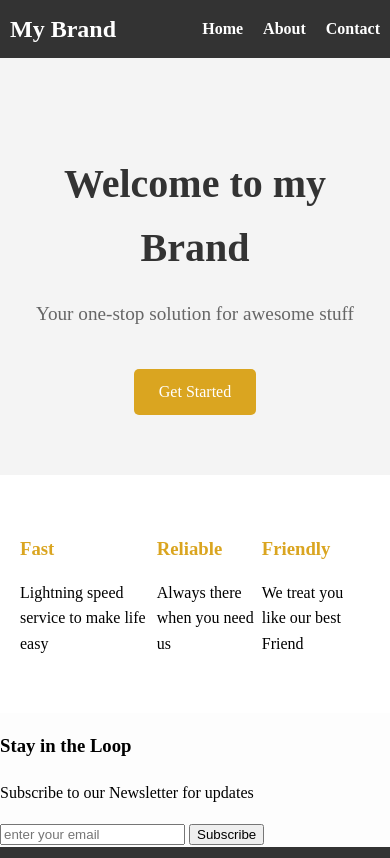
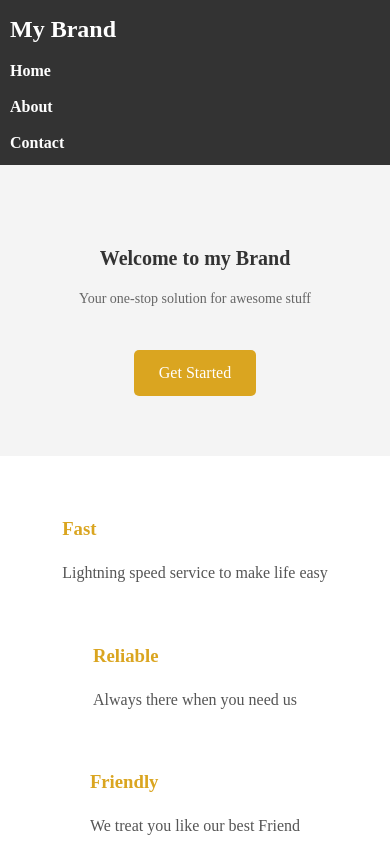
Before and after one commit to Phaiyt/Landing-page, a plain HTML site: page index.html in a window 390 px wide. Shown: the top 858 px of the page. Drawn offline with Linux system fonts and the light colour scheme.

Commit message:
Update style.css

```diff
--- a/style.css
+++ b/style.css
@@ -15,7 +15,7 @@ nav ul{
 }
 nav a{
     color: white;
-    text-decoration: 0;
+    text-decoration: none;
     font-weight: bold;
     transition: color 0.3s ease;
 }
@@ -38,12 +38,12 @@ nav h1{
     text-align: center;
 }
 .hero h2{
-    font-size: 2.5rem;
+    font-size: 24px;
     color: #333;
     margin-bottom: 10px;
 }
 .hero p{
-    font-size: 1.2rem;
+    font-size: 16px;
     color: #666;
     margin-bottom: 20px;
 }
@@ -70,10 +70,10 @@ nav h1{
     margin-bottom: 10px;
 }
 .feature-box p{
-    color: 555;
+    color: #555;
 }
 .contact{
-    background-color: #fff8el;
+    background-color: #fff8e1;
     padding: 40px 20px;
     text-align: center;
 }
@@ -109,3 +109,33 @@ body{
     line-height: 1.6;
     background-color: #fdfdfd;
 }
+@media (max-width: 768px) {
+    nav {
+        flex-direction: column;
+        align-items: flex-start;
+    }
+    nav ul{
+        flex-direction: column;
+        gap: 10px;
+        margin-top: 10px;
+    }
+    .features{
+        flex-direction: column;
+        align-items: center;
+        gap: 20px;
+    }
+    .hero h2{
+        font-size: 20px;
+    }
+    .hero p{
+        font-size: 14px;
+    }
+    .contact input[type="email"],
+    .contact button {
+        width: 100%;
+        margin: 10px 0;
+    }
+    .contact{
+        padding: 20px 10px;
+    }
+}
```
